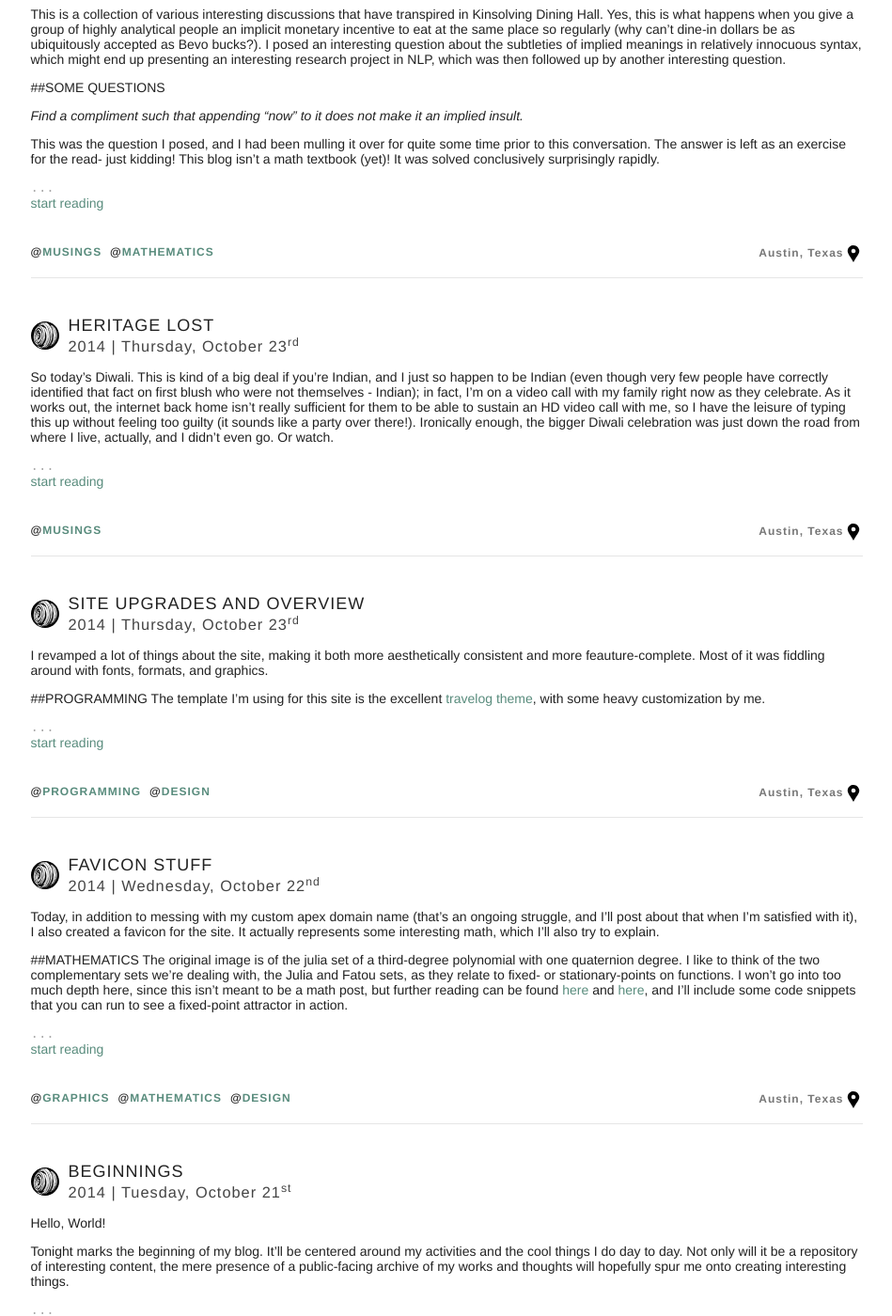
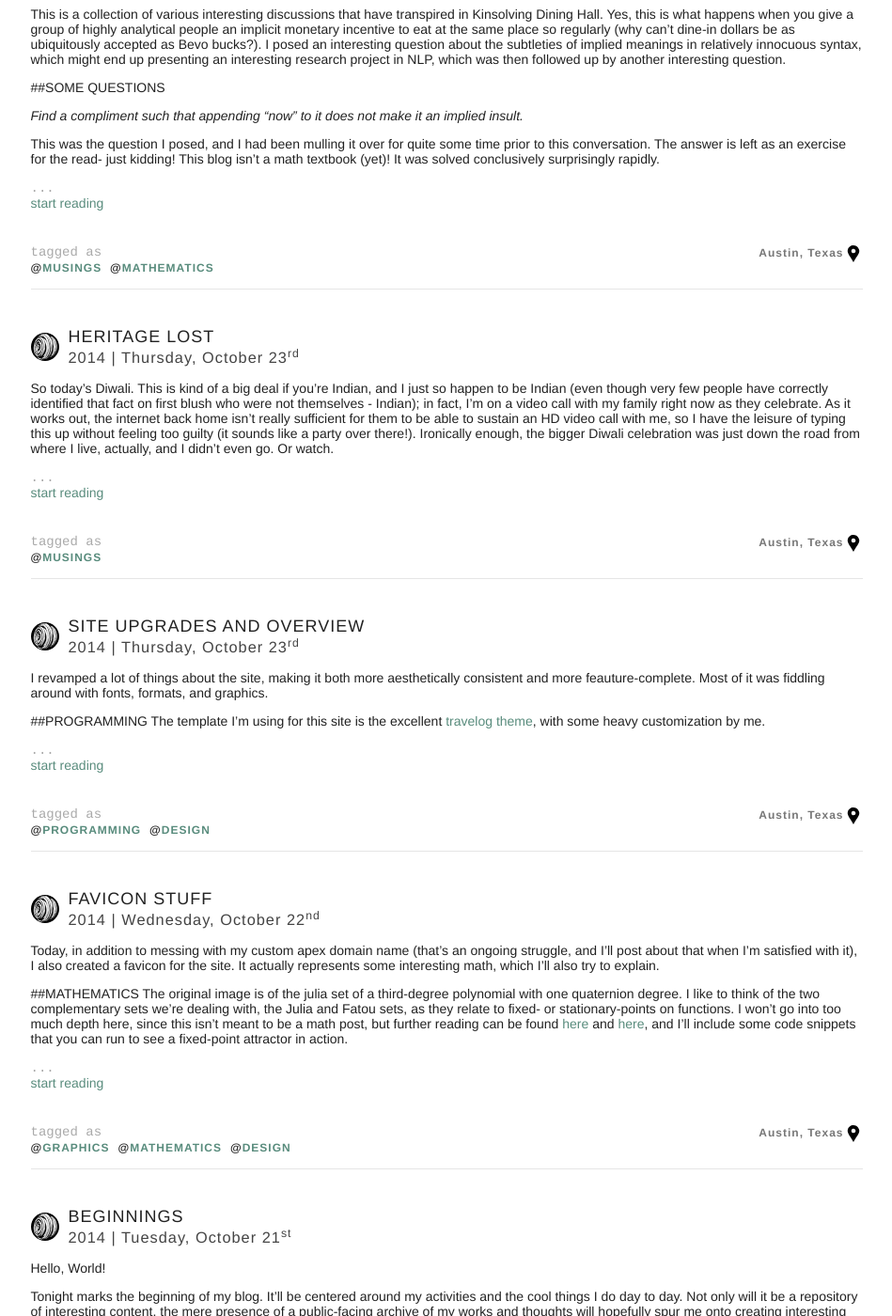
Before and after one commit to neilvyas/neilvyas.github.io, a Jekyll site: the page built from index.html, in a window 1280 px wide and 1400 px high, scrolled down 220 px. Shown: the whole window at 94% size, without its empty margins (165-1114 px from the left). Built offline with Jekyll 4.4.1, drawn with Linux system fonts in a browser that asks for light colours; the list of posts is cut into pages by our own code.

Commit message:
added 'tagged as' to footer

```diff
--- a/_includes/post.html
+++ b/_includes/post.html
@@ -12,6 +12,7 @@
     </div>
     <div class="post-footer">
         <ul class="post-footer-tags">
+            <h2>tagged as</h2><br>
             {% for tag in include.post.tags %}
               <li class="post-footer-tag">@<a href=/tagged/{{tag}}>{{tag}}</a></li>
             {% endfor %}
```
